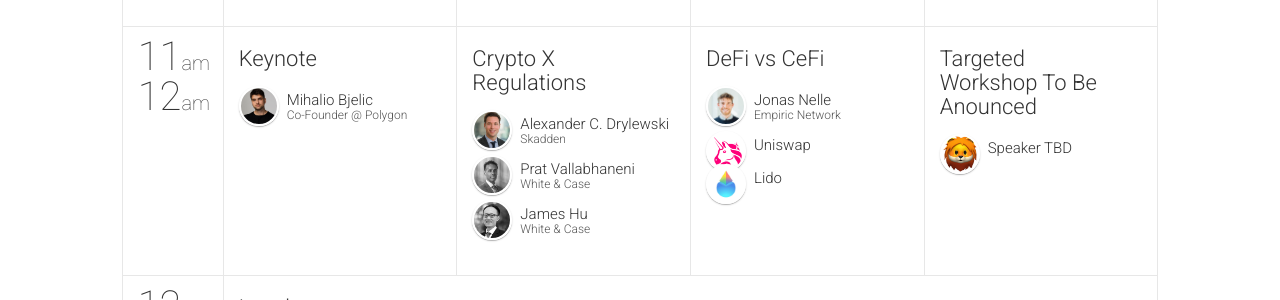
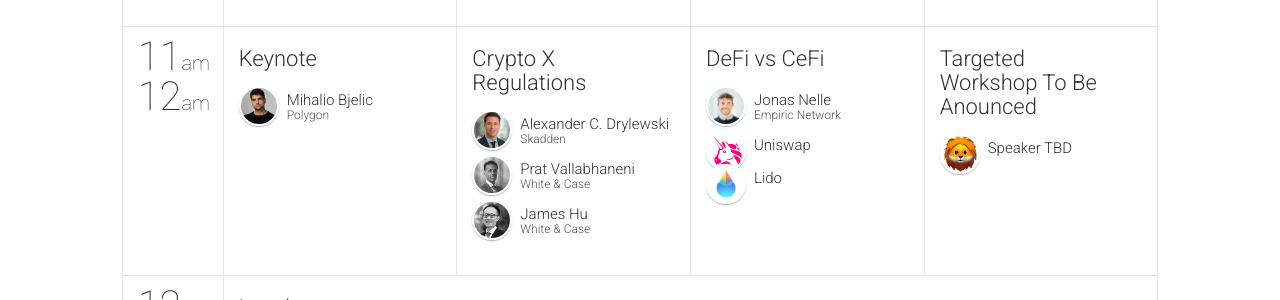
Before and after one commit to BlockchainAtColumbia/ledgerfest-2019, a Jekyll site: the page built from schedule.html, in a window 1280 px wide and 900 px high, scrolled down 907 px. Shown: the part 152-452 px from the top of the window. Built offline with Jekyll 4.4.1, drawn with Linux system fonts in a browser that asks for light colours; nearby versions of some CDN libraries; comment, search, counter and statistics services are not loaded.

Commit message:
Update speakers.yml

```diff
--- a/_data/speakers.yml
+++ b/_data/speakers.yml
@@ -387,8 +387,8 @@
   id: 44
   name: "Mihalio"
   surname: "Bjelic"
-  company: 'Co-Founder @ Polygon'
-  title: ""
+  company: 'Polygon'
+  title: "Co-founder"
   multiTitle: false
   bio: ''
   thumbnailUrl: MihalioBjelic.jpg
```
